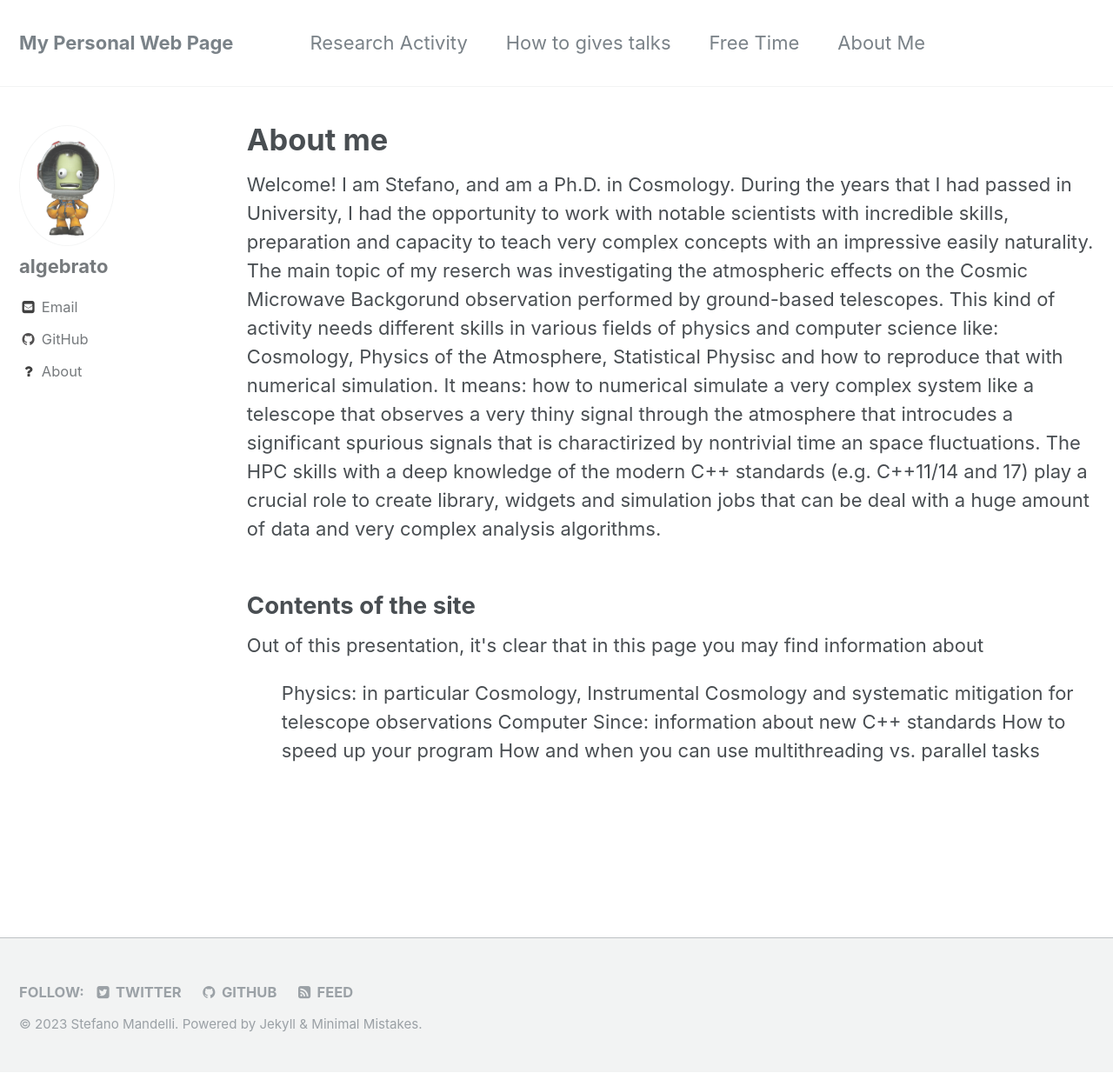
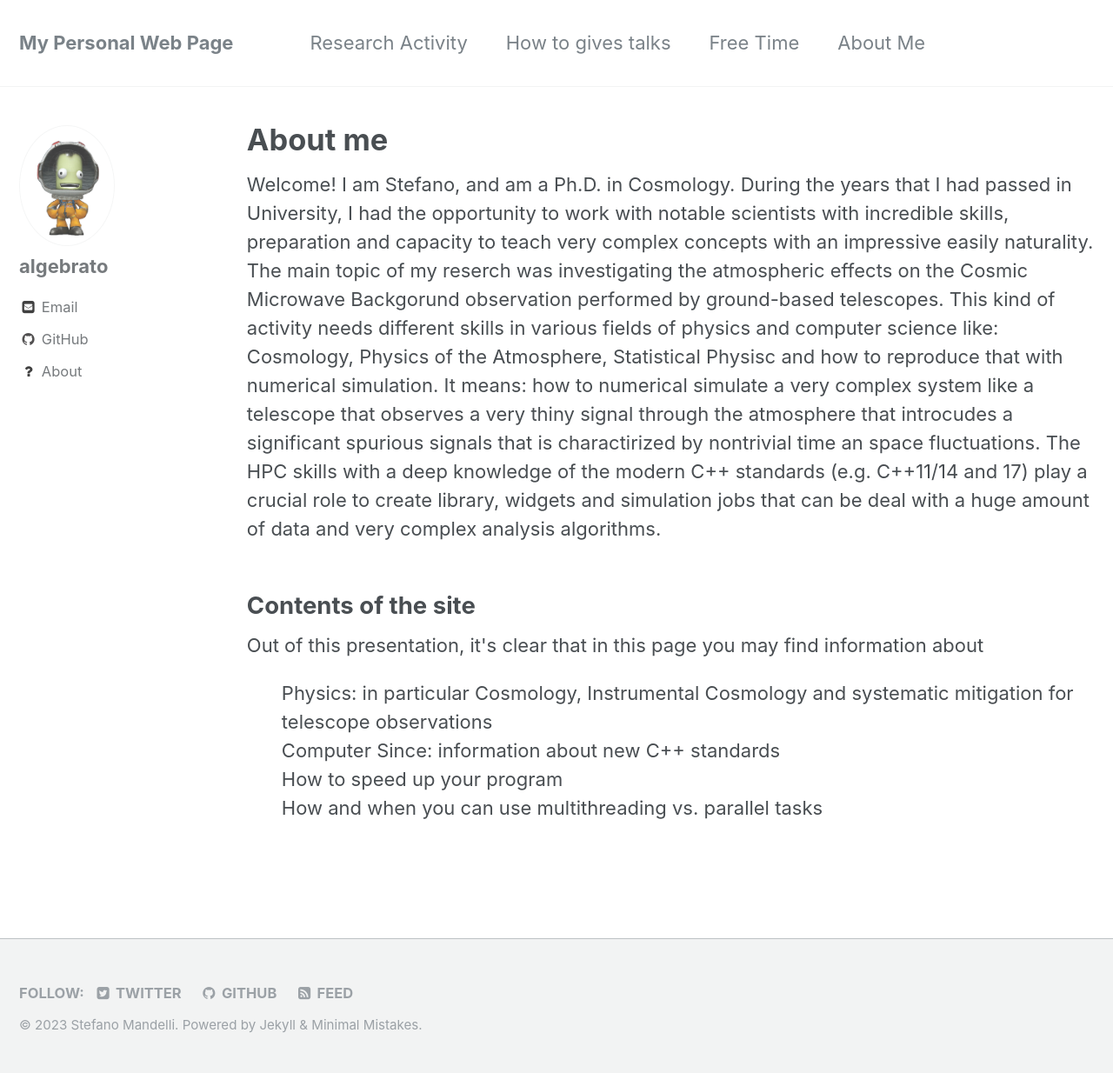
Before and after one commit to algebrato/algebrato.github.io, a Jekyll site: the page built from index.html, in a window 1280 px wide and 1234 px high. Shown: the whole window at 87% size. Built offline with Jekyll 4.4.1, drawn with Linux system fonts in a browser that asks for light colours; the list of posts is cut into pages by our own code.

Commit message:
Update br

```diff
--- a/index.html
+++ b/index.html
@@ -12,8 +12,8 @@ The HPC skills with a deep knowledge of the modern C++ standards (e.g. C++11/14
 <h2><b>Contents of the site</b></h2>
 Out of this presentation, it's clear that in this page you may find information about
 <ul>
-  <il> Physics: in particular Cosmology, Instrumental Cosmology and systematic mitigation for telescope observations</il>
-  <il> Computer Since: information about new C++ standards </il>
-  <il>How to speed up your program</il>
-  <il>How and when you can use multithreading vs. parallel tasks</il>
+  <il> Physics: in particular Cosmology, Instrumental Cosmology and systematic mitigation for telescope observations<br></il>
+  <il> Computer Since: information about new C++ standards<br> </il>
+  <il>How to speed up your program<br></il>
+  <il>How and when you can use multithreading vs. parallel tasks<br></il>
 </ul>
```
